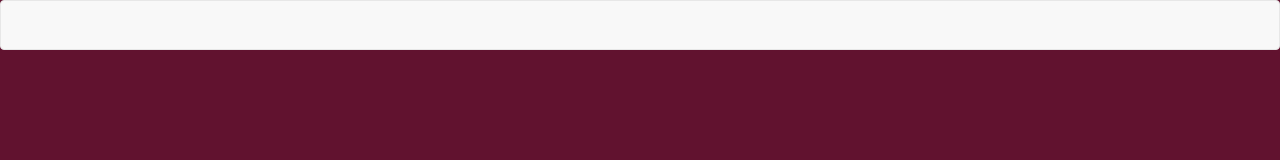
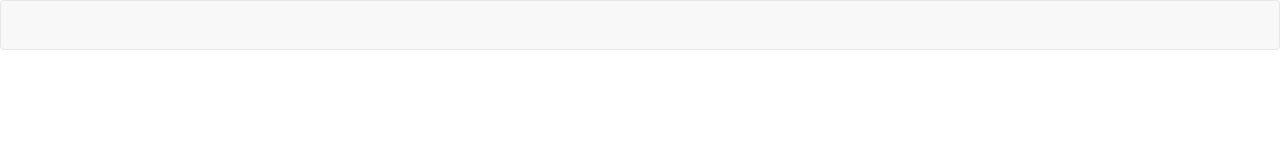
Before and after one commit to octedwinjy/Coursera-Test, a plain HTML site: page mod3_solution/index.html in a window 1280 px wide. Drawn offline with Linux system fonts and the light colour scheme.

Commit message:
Update style.css

```diff
--- a/mod3_solution/css/style.css
+++ b/mod3_solution/css/style.css
@@ -1,13 +1,13 @@
 body {
 	font-size: 16px;
-	color: #fff;
-	background-color: #61122f;
+	color: #000000;
+	background-color: #FFFFFF;
 	font-family: 'oxygen', sans-serif;
 }
 
 /** HEADER **/
 #hearder-nav {
-	background-color: #f6b319;
+	background-color: #808080;
 	border-radius: 0;
 	border: 0;
 }
```
